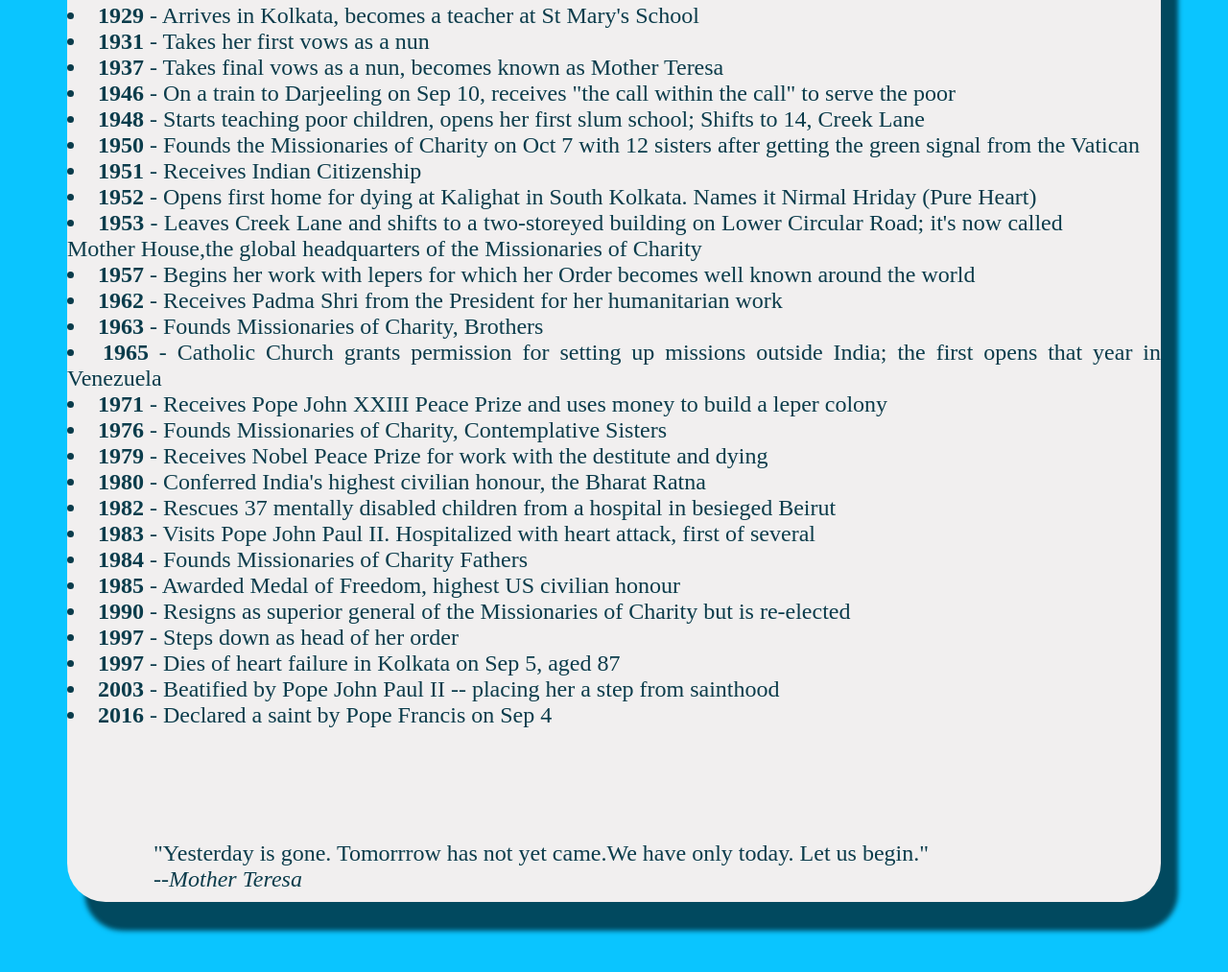
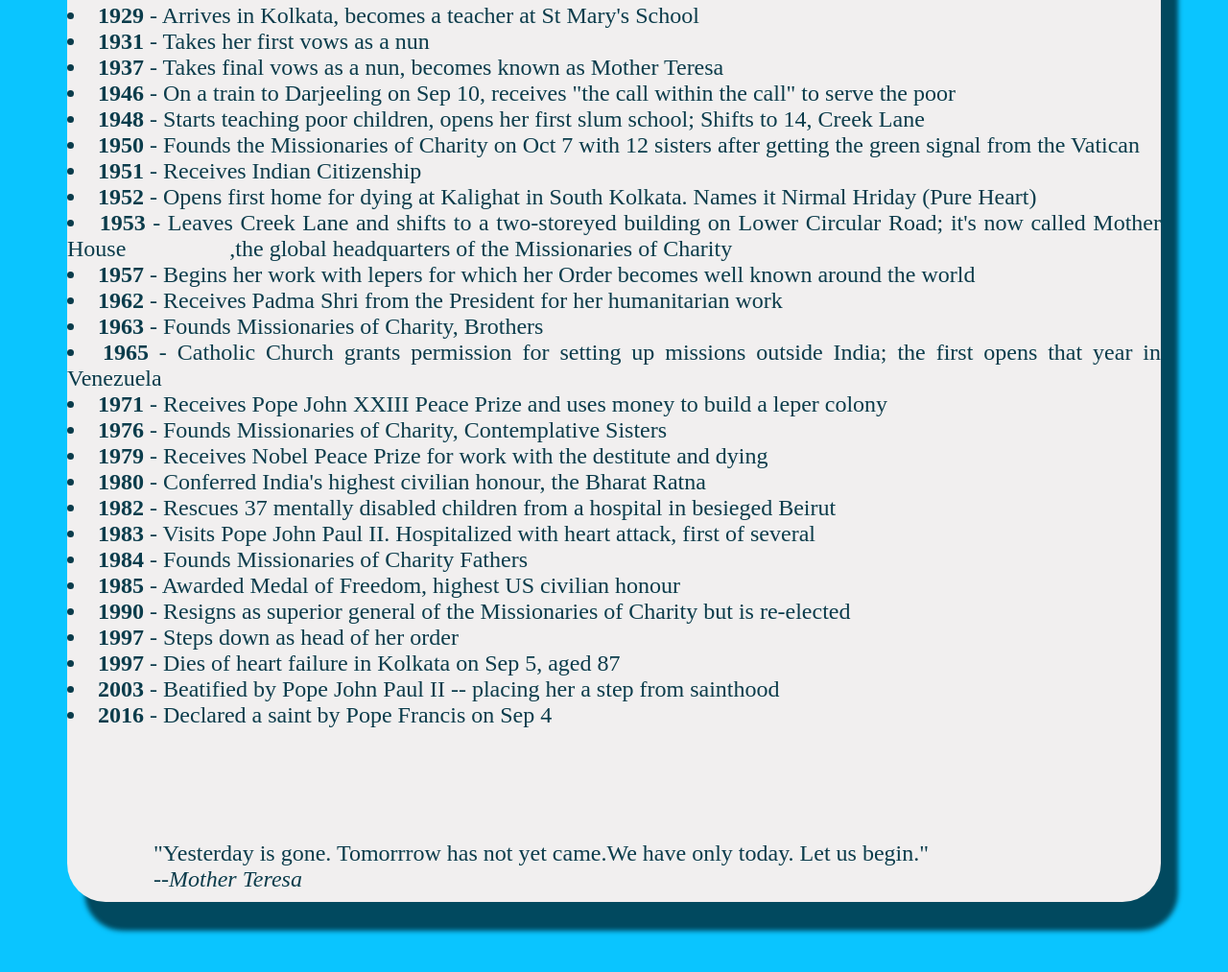
Before and after one commit to DrishtiKatiyara/Webpage-using-html-and-css, a plain HTML site: page index.html in a window 1280 px wide. Shown: the part 1293-2306 px from the top of the page at 96% size. Drawn offline with Linux system fonts and the light colour scheme.

Commit message:
Update index.html

```diff
--- a/index.html
+++ b/index.html
@@ -112,8 +112,8 @@
                             (Pure Heart)</li>
                         <li><b>1953</b> - Leaves Creek Lane and shifts to a two-storeyed building on Lower Circular
                             Road;
-                            it's now called
-                            &emsp;&emsp;&emsp;&emsp; Mother House,the global headquarters of the Missionaries of Charity
+                            it's now called Mother House
+                            &emsp;&emsp;&emsp;&emsp; ,the global headquarters of the Missionaries of Charity
                         </li>
                         <li><b>1957</b> - Begins her work with lepers for which her Order becomes well known around the
                             world</li>
```
